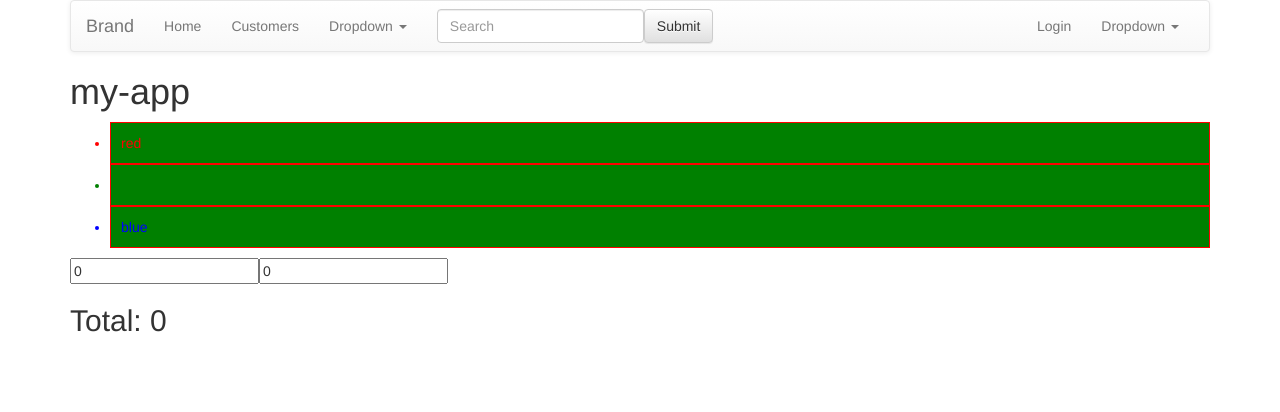
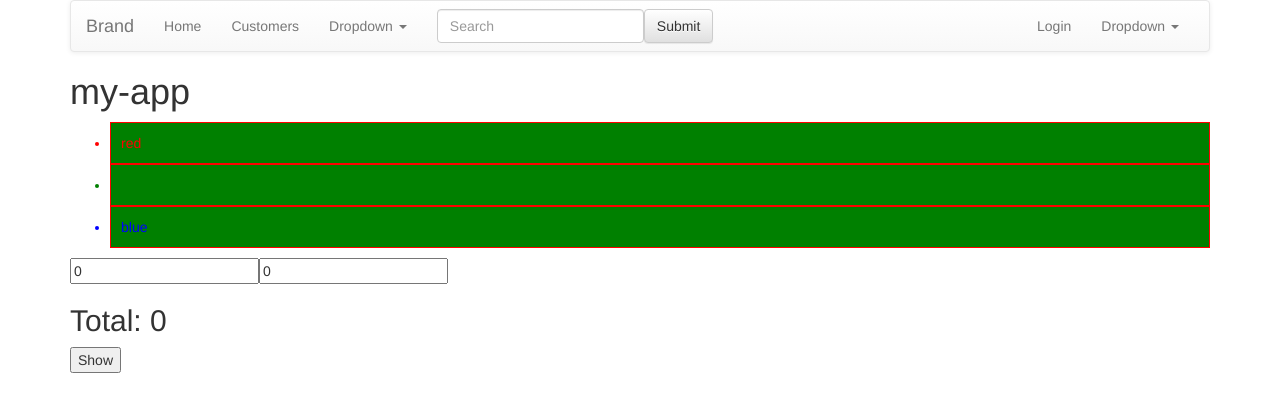
Before and after one commit to PradipH31/CIBT_Notes_Angular_Part1, an Angular app: page / in a window 1280 px wide. Shown: the top 412 px of the page. Built offline with nearby package versions, Linux system fonts and the light colour scheme.

Commit message:
Minor Changes

```diff
--- a/src/app/app.component.html
+++ b/src/app/app.component.html
@@ -19,7 +19,9 @@
     <input type="text" name="price" [(ngModel)]="price">
     <input type="text" name="quantity" [(ngModel)]="quantity">
     <h2>
-        Total: {{price * quantity}}
+        Total:
+        <span *ngIf="(price*quantity)<50">{{price * quantity}}</span>
     </h2>
+    <button (click)="showTotal()">Show</button>
 </form>
 <router-outlet></router-outlet>
--- a/src/app/app.component.ts
+++ b/src/app/app.component.ts
@@ -24,4 +24,7 @@ export class AppComponent {
       this.dataAction = 'Show';
     }
   }
+  showTotal() {
+    alert(this.price * this.quantity);
+  }
 }
```
